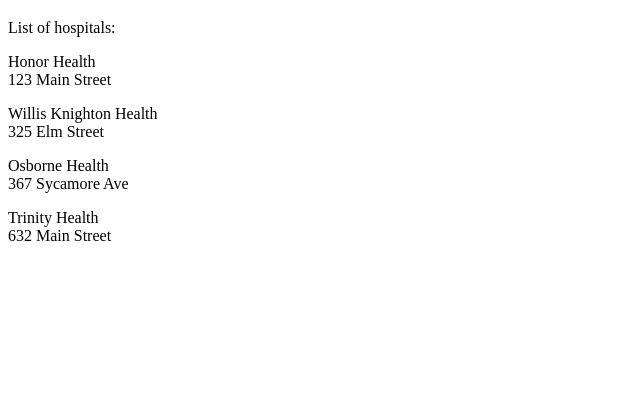
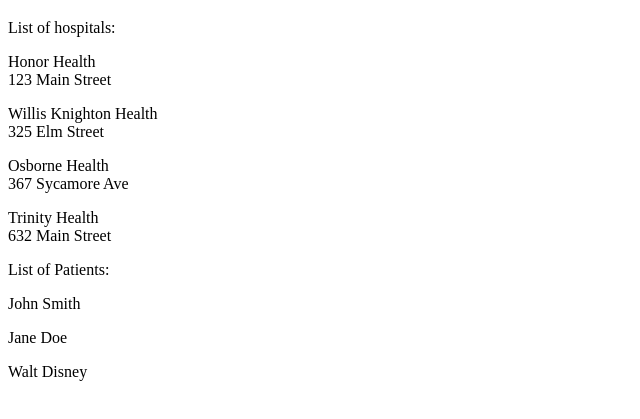
Before and after one commit to sbeyerjr/Hospitality-App, a website: page public/index.html in a window 1280 px wide. Shown: the part 61-480 px from the top of the page, without its empty margins (0-640 px from the left). Drawn offline with nearby package versions, Linux system fonts and the light colour scheme.

Commit message:
added patient api

```diff
--- a/public/hospital.js
+++ b/public/hospital.js
@@ -29,7 +29,7 @@
 
 function displayHospitals(data) {
     for (index in data.hospitals) {
-	   $('body').append(
+	   $('.js-hospitals').append(
         '<p>' + data.hospitals[index].name + '</br>' + data.hospitals[index].location + '</p>');
     }
 }
--- a/public/index.html
+++ b/public/index.html
@@ -6,9 +6,11 @@
 </head>
 <body>
 	<h1>Hello world</h1>
-	<p>List of hospitals:</p>
+    <div class="js-hospitals">List of hospitals:</div>
+    <div class="js-patients">List of Patients:</div>
 
 	<script src="https://cdnjs.cloudflare.com/ajax/libs/jquery/3.1.0/jquery.min.js"></script>
-	<script type="text/javascript" src="hospital.js"></script>
+    <script type="text/javascript" src="hospital.js"></script>
+    <script type="text/javascript" src="patient.js"></script>
 </body>
 </html>
--- /dev/null
+++ b/public/patient.js
@@ -0,0 +1,48 @@
+var MOCK_PATIENTS = {
+    "patients": [
+        {
+            "id": "11111",
+            "firstName": "John",
+            "lastName": "Smith",
+            "roomNumber": "3532",
+            "wantsVisitors": "yes",
+            "notes": "It went great"
+        },
+        {
+            "id": "22222",
+            "firstName": "Jane",
+            "lastName": "Doe",
+            "roomNumber": "3532",
+            "wantsVisitors": "yes",
+            "notes": "It went great"
+        },
+        {
+            "id": "33333",
+            "firstName": "Walt",
+            "lastName": "Disney",
+            "roomNumber": "3532",
+            "wantsVisitors": "yes",
+            "notes": "It went great"
+        },
+    ]
+}
+
+function getRecentPatients(callbackFn) {
+    setTimeout(function() { callbackFn(MOCK_PATIENTS)}, 1);
+}
+
+function displayPatients (data) {
+    for (index in data.patients) {
+        $('.js-patients').append(
+            '<p>' + data.patients[index].firstName + ' ' +  data.patients[index].lastName + '</p>'
+        );
+    }
+}
+
+function getAndDisplayPatients() {
+    getRecentPatients(displayPatients);
+}
+
+$(function(){
+    getAndDisplayPatients();
+})
```
